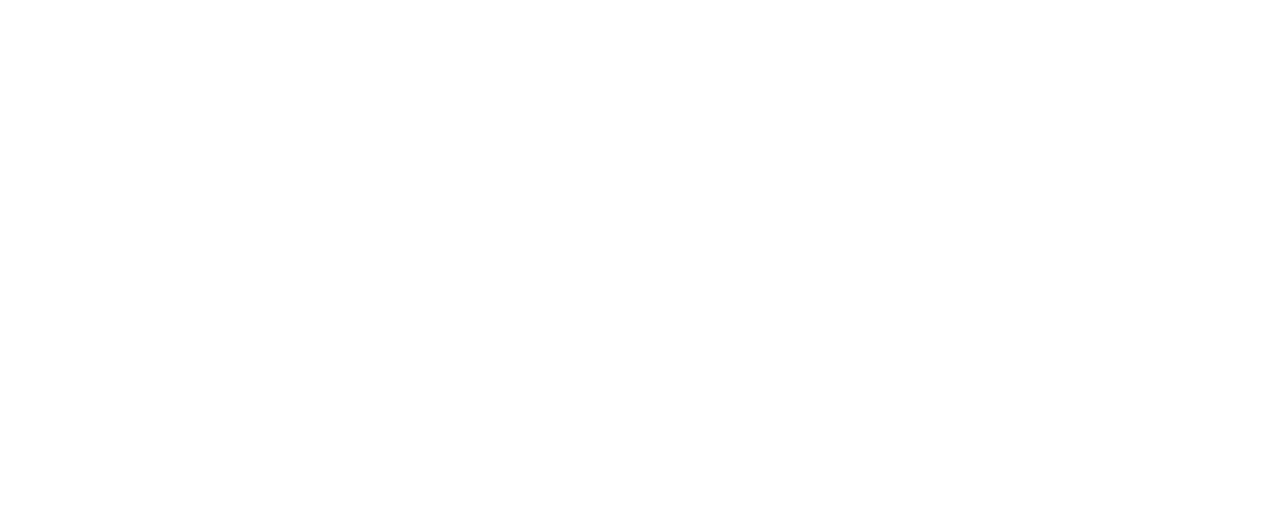
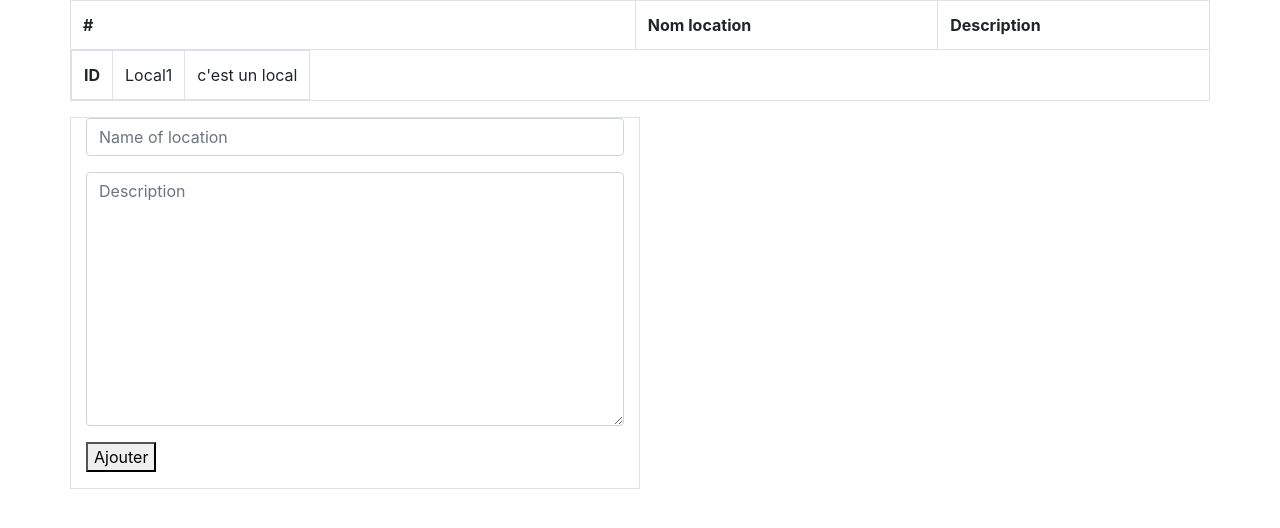
Before and after one commit to Yusuf-Ymz/pfe-web-frontend, an Angular app: page /establishment in a window 1280 px wide. Before the commit this address led to /. Shown: the top 528 px of the page. Built offline with nearby package versions, Linux system fonts and the light colour scheme.

Commit message:
home page de l etablissement

```diff
--- a/src/app/app-routing.module.ts
+++ b/src/app/app-routing.module.ts
@@ -2,12 +2,13 @@ import { NgModule } from '@angular/core';
 import { Routes, RouterModule } from '@angular/router';
 import { AuthentificationComponent } from './components/authentification/authentification.component';
 import { DoctorComponent } from './components/doctor/doctor.component';
-
+import { EstablishmentComponent } from './components/establishment/establishment.component';
 
 const routes: Routes = [
 
   { path : '', component: AuthentificationComponent},
-  { path : 'doctor', component: DoctorComponent}
+  { path : 'doctor', component: DoctorComponent},
+  { path : 'establishment', component: EstablishmentComponent}
 ];
 
 @NgModule({
--- a/src/app/app.module.ts
+++ b/src/app/app.module.ts
@@ -11,13 +11,15 @@ import { BrowserAnimationsModule } from '@angular/platform-browser/animations';
 
 import { ToastrModule } from 'ngx-toastr';
 import { LocationDetailsComponent } from './components/location-details/location-details.component';
+import { EstablishmentComponent } from './components/establishment/establishment.component';
 
 @NgModule({
   declarations: [
     AppComponent,
     AuthentificationComponent,
     DoctorComponent,
-    LocationDetailsComponent
+    LocationDetailsComponent,
+    EstablishmentComponent
   ],
   imports: [
     BrowserModule,
--- a/src/app/components/doctor/doctor.component.css
+++ b/src/app/components/doctor/doctor.component.css
@@ -1,3 +1,3 @@
-.location-form {
+.qrcode-form {
     padding-top: 2%;
 }
--- a/src/app/components/doctor/doctor.component.html
+++ b/src/app/components/doctor/doctor.component.html
@@ -1,50 +1,16 @@
-<div class="container list-locations">
-<div class="row">
-  <table class="table border " >
-    <thead>
-      <tr>
-        <th class="border" scope="col">#</th>
-        <th class="border" scope="col">Nom location</th>
-        <th class="border" scope="col">Description</th>
-      </tr>
-    </thead>
-    <tbody>
-      <div *ngFor="let location of getLocations()">
-        <!-- <th class="border" scope="row">ID</th>
-        <td class="border">{{location.name}}</td>
-        <td class="border">{{location.description}}</td> -->
-        <app-location-details [loca]="location" >
-        </app-location-details>
-      </div>
-    </tbody>
-  </table>
-</div>
-</div>
-
-<div class="container add-location-container">
+<div class="container generate-qrcode-container">
     <div class="row">
-        <div class="col-md-6 border location-form">
-            <form #f="ngForm" (submit)="addLocation(f)" >
+        <div class="col-md-6 border qrcode-form">
+            <form #f="ngForm" (submit)="generateQrcode(f)" >
                 <div class="form-group">
                     <input
                       type="text"
                       class="form-control"
-                      placeholder="Name of location"
+                      placeholder="Nom du citoyen"
                       value=""
                       ngModel
-                      name="location_name"
+                      name="client_name"
                     />
-                  </div>
-                  <div class="form-group">
-                    <textarea
-                      class="form-control"
-                      placeholder="Description"
-                      value=""
-                      ngModel
-                      name="location_description"
-                      cols="30"
-                      rows="10"
-                    ></textarea>
                   </div>
                   <div class="form-group">
                     <button type="submit" class="btnSubmit">Génerer</button>
--- a/src/app/components/doctor/doctor.component.ts
+++ b/src/app/components/doctor/doctor.component.ts
@@ -1,6 +1,5 @@
 import { Component, OnInit } from '@angular/core';
 import { NgForm } from '@angular/forms';
-import { locationData } from 'src/app/models/location-data.model';
 import { DoctorService } from 'src/app/services/doctor.service';
 
 @Component({
@@ -13,17 +12,10 @@ export class DoctorComponent implements OnInit {
   constructor(private doctorService : DoctorService) { }
 
   ngOnInit(): void {
-    this.getLocations();
   }
 
-  addLocation(form: NgForm){
-    console.log(form)
-    this.doctorService.createLocation(form.value.location_name, form.value.location_description)
-    form.reset()
-  }
-
-  getLocations(){
-    return [...this.doctorService.getLocations()];
+  generateQrcode(form :NgForm){
+    console.log(form.value)
   }
 
 }
--- /dev/null
+++ b/src/app/components/establishment/establishment.component.html
@@ -0,0 +1,55 @@
+<div class="container list-locations">
+  <div class="row">
+    <table class="table border " >
+      <thead>
+        <tr>
+          <th class="border" scope="col">#</th>
+          <th class="border" scope="col">Nom location</th>
+          <th class="border" scope="col">Description</th>
+        </tr>
+      </thead>
+      <tbody>
+        <div *ngFor="let location of getLocations()">
+          <!-- <th class="border" scope="row">ID</th>
+            <td class="border">{{location.name}}</td>
+            <td class="border">{{location.description}}</td> -->
+            <app-location-details [loca]="location" >
+            </app-location-details>
+          </div>
+        </tbody>
+      </table>
+    </div>
+  </div>
+
+  <div class="container add-location-container">
+    <div class="row">
+      <div class="col-md-6 border location-form">
+        <form #f="ngForm" (submit)="addLocation(f)" >
+          <div class="form-group">
+            <input
+            type="text"
+            class="form-control"
+            placeholder="Name of location"
+            value=""
+            ngModel
+            name="location_name"
+            />
+          </div>
+          <div class="form-group">
+            <textarea
+            class="form-control"
+            placeholder="Description"
+            value=""
+            ngModel
+            name="location_description"
+            cols="30"
+            rows="10"
+            ></textarea>
+          </div>
+          <div class="form-group">
+            <button type="submit" class="btnSubmit">Ajouter</button>
+          </div>
+        </form>
+      </div>
+    </div>
+  </div>
--- /dev/null
+++ b/src/app/components/establishment/establishment.component.ts
@@ -0,0 +1,29 @@
+import { Component, OnInit } from '@angular/core';
+import { NgForm } from '@angular/forms';
+import { locationData } from 'src/app/models/location-data.model';
+import { EstablishmentService } from 'src/app/services/establishment.service';
+
+@Component({
+  selector: 'app-establishment',
+  templateUrl: './establishment.component.html',
+  styleUrls: ['./establishment.component.css']
+})
+export class EstablishmentComponent implements OnInit {
+
+  constructor(private establishmentService : EstablishmentService) { }
+
+  ngOnInit(): void {
+    this.getLocations();
+  }
+
+  addLocation(form: NgForm){
+    console.log(form)
+    this.establishmentService.createLocation(form.value.location_name, form.value.location_description)
+    form.reset()
+  }
+
+  getLocations(){
+    return [...this.establishmentService.getLocations()];
+  }
+
+}
--- a/src/app/services/doctor.service.ts
+++ b/src/app/services/doctor.service.ts
@@ -3,43 +3,16 @@ import { HttpClient, HttpResponse, HttpErrorResponse } from '@angular/common/htt
 import { Router } from '@angular/router';
 import { ToastrService} from 'ngx-toastr'
 import { environment} from '../../environments/environment';
-import { locationData } from '../models/location-data.model';
 
 @Injectable({
   providedIn: 'root'
 })
 export class DoctorService {
 
-  private locations = [{
-    "name":"Local1",
-    "description":"c\'est un local"
-  }];
-
   constructor(private http: HttpClient, private router: Router, private toastr: ToastrService) { }
 
-  getLocations(){
-    return this.locations;
-    // this.http.get(environment.serverUrl+'doctor')
-    //   .subscribe(response => {
-    //        return response.data
-    //   })
-  }
 
-  createLocation(name : string, description: string) {
-    const locationData : locationData ={
-      name: name,
-      description : description
-    }
-    return this.locations = [locationData, ...this.locations]
-    //requete vers la Db
-    // this.http.post(environment.serverUrl+'doctor', locationData)
-    //   .subscribe(response => {
-    //     //repondre par une liste de qr code ? ou ajouter le qrcode generé ?
-    //     console.log(response)
-    //   }, (error: HttpErrorResponse) => {
-    //     if (error.status === 401) {
-    //       this.toastr.error("Erreur serveur lors de l'ajout")
-    //     }
-    //   });
+  generateQrcode(nomCitoyen : string) {
+
   }
 }
--- /dev/null
+++ b/src/app/services/establishment.service.ts
@@ -0,0 +1,45 @@
+import { Injectable } from '@angular/core';
+import { HttpClient, HttpResponse, HttpErrorResponse } from '@angular/common/http';
+import { Router } from '@angular/router';
+import { ToastrService} from 'ngx-toastr'
+import { environment} from '../../environments/environment';
+import { locationData } from '../models/location-data.model';
+
+@Injectable({
+  providedIn: 'root'
+})
+export class EstablishmentService {
+
+  private locations = [{
+    "name":"Local1",
+    "description":"c\'est un local"
+  }];
+
+  constructor(private http: HttpClient, private router: Router, private toastr: ToastrService) { }
+
+  getLocations(){
+    return this.locations;
+    // this.http.get(environment.serverUrl+'doctor')
+    //   .subscribe(response => {
+    //        return response.data
+    //   })
+  }
+
+  createLocation(name : string, description: string) {
+    const locationData : locationData ={
+      name: name,
+      description : description
+    }
+    return this.locations = [locationData, ...this.locations]
+    //requete vers la Db
+    // this.http.post(environment.serverUrl+'doctor', locationData)
+    //   .subscribe(response => {
+    //     //repondre par une liste de qr code ? ou ajouter le qrcode generé ?
+    //     console.log(response)
+    //   }, (error: HttpErrorResponse) => {
+    //     if (error.status === 401) {
+    //       this.toastr.error("Erreur serveur lors de l'ajout")
+    //     }
+    //   });
+  }
+}
```
Also changed, not shown: src/app/components/establishment/establishment.component.css (added).
